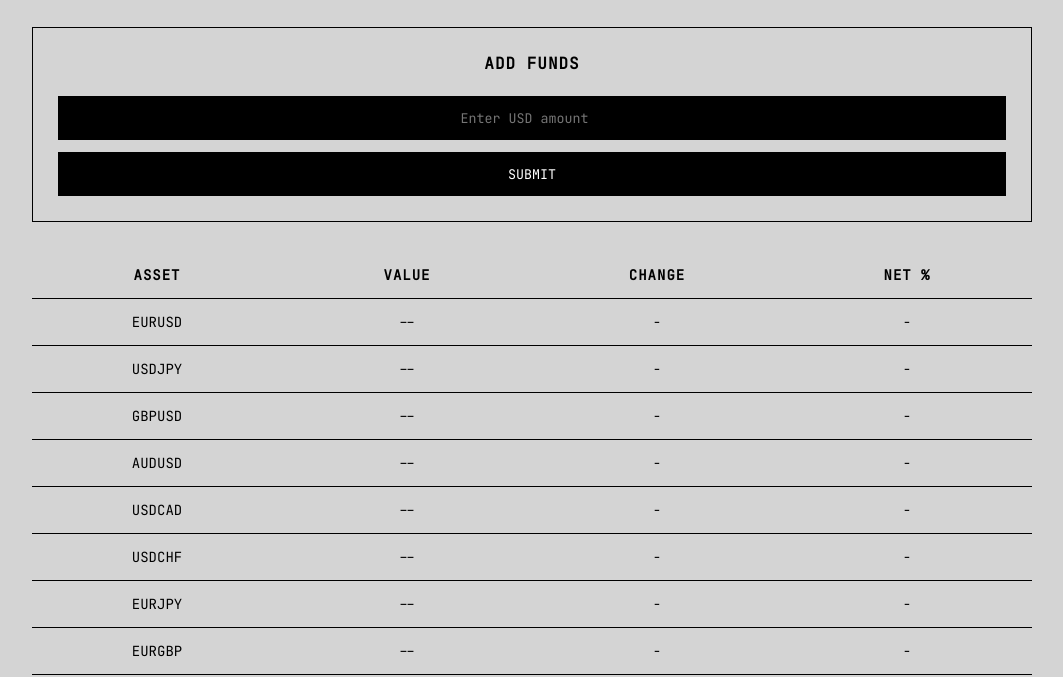
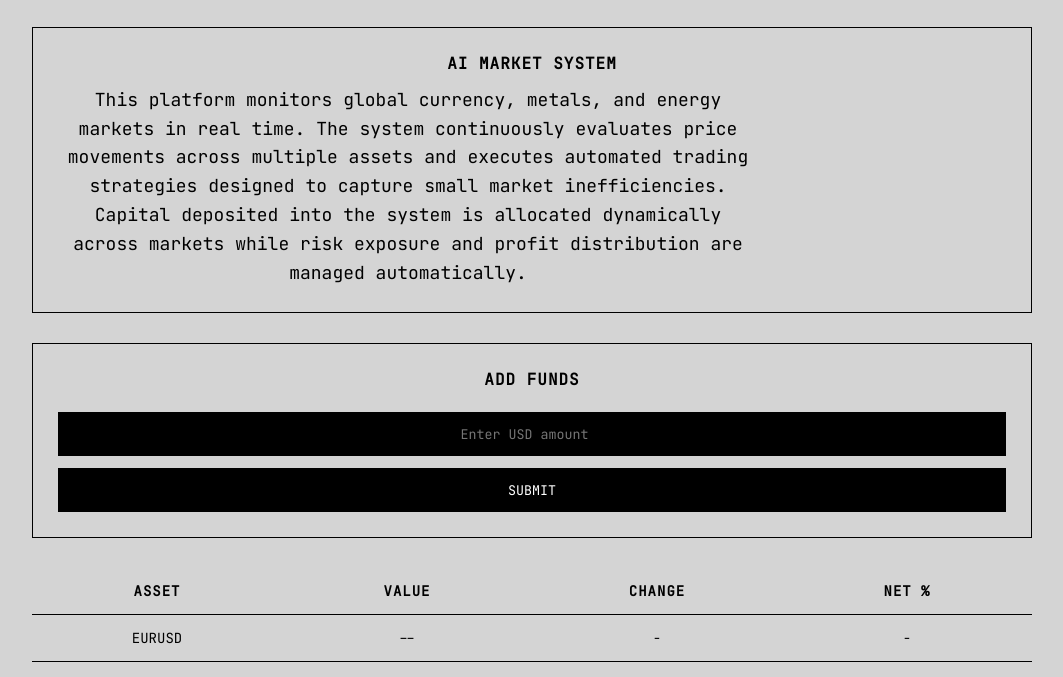
Before and after one commit to Steddyrockin/Currency-exchange, a website: page index.html in a window 1280 px wide. Shown: the part 110-787 px from the top of the page, without its empty margins (108-1171 px from the left). Drawn offline with Linux system fonts and the light colour scheme; no server answers.

Commit message:
Update index.html

```diff
--- a/index.html
+++ b/index.html
@@ -59,6 +59,13 @@ margin:0;
 font-size:18px;
 }
 
+.blurb{
+font-size:14px;
+line-height:1.6;
+max-width:700px;
+margin:auto;
+}
+
 input{
 width:100%;
 padding:12px;
@@ -112,6 +119,24 @@ letter-spacing:1px;
 <div class="container">
 
 <h1>CURRENCY EXCHANGE</h1>
+
+<!-- NEW PLATFORM BLURB -->
+
+<div class="panel">
+
+<strong>AI MARKET SYSTEM</strong>
+
+<p class="blurb">
+This platform monitors global currency, metals, and energy markets in real time.
+The system continuously evaluates price movements across multiple assets and
+executes automated trading strategies designed to capture small market inefficiencies.
+Capital deposited into the system is allocated dynamically across markets while
+risk exposure and profit distribution are managed automatically.
+</p>
+
+</div>
+
+<!-- ADD FUNDS -->
 
 <div class="panel">
 <strong>ADD FUNDS</strong>
```
